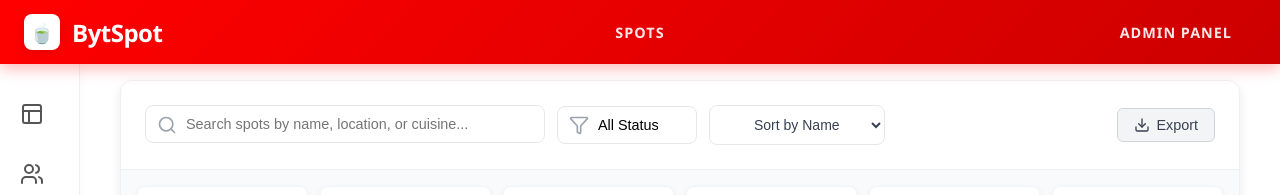
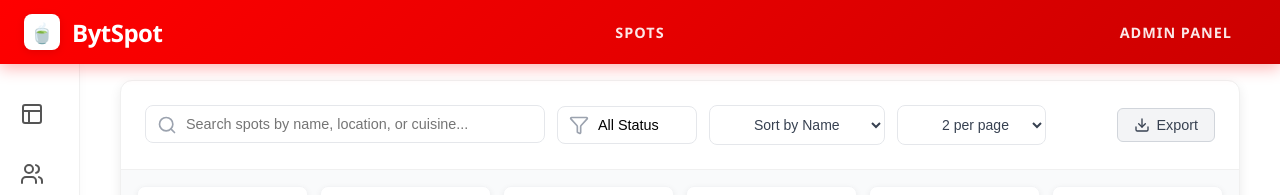
Before and after one commit to Sinxn-coder/chai-in, a React (Vite) app: page / in a window 1280 px wide. Both pictures are taken after a click on the item 39 px from the left and 234 px from the top of the page. Shown: the top 195 px of the page. Built offline with nearby package versions, Linux system fonts and the light colour scheme.

Commit message:
Add items per page selector dropdown - choose how many spots show per page

```diff
--- a/src/App.jsx
+++ b/src/App.jsx
@@ -116,7 +116,7 @@ export default function App() {
   const [selectedSpot, setSelectedSpot] = useState(null);
   const [sortBy, setSortBy] = useState('name');
   const [currentPage, setCurrentPage] = useState(1);
-  const itemsPerPage = 2; // Show 2 spots per page for demonstration
+  const [itemsPerPage, setItemsPerPage] = useState(2); // Default 2 items per page
 
   // Filter and search users
   const filteredUsers = useMemo(() => {
@@ -174,6 +174,11 @@ export default function App() {
     if (currentPage > 1) {
       setCurrentPage(currentPage - 1);
     }
+  };
+
+  const handleItemsPerPageChange = (newItemsPerPage) => {
+    setItemsPerPage(Number(newItemsPerPage));
+    setCurrentPage(1); // Reset to first page when changing items per page
   };
 
   // Calculate statistics
@@ -593,6 +598,19 @@ export default function App() {
                   <option value="reviews">Sort by Reviews</option>
                 </select>
               </div>
+              <div className="items-per-page-dropdown">
+                <select
+                  value={itemsPerPage}
+                  onChange={(e) => handleItemsPerPageChange(e.target.value)}
+                  className="items-per-page-select"
+                >
+                  <option value="2">2 per page</option>
+                  <option value="5">5 per page</option>
+                  <option value="10">10 per page</option>
+                  <option value="20">20 per page</option>
+                  <option value="50">50 per page</option>
+                </select>
+              </div>
             </div>
             <div className="spots-actions">
               <button className="btn btn-secondary">
--- a/src/index.css
+++ b/src/index.css
@@ -724,6 +724,30 @@ main {
 }
 
 .sort-select:focus {
+  border-color: #3B82F6;
+  box-shadow: 0 0 0 3px rgba(59, 130, 246, 0.1);
+  outline: none;
+}
+
+.items-per-page-dropdown {
+  position: relative;
+  display: flex;
+  align-items: center;
+}
+
+.items-per-page-select {
+  padding: 10px 12px 10px 40px;
+  border: 1px solid #e5e7eb;
+  border-radius: 8px;
+  background: white;
+  font-size: 0.875rem;
+  color: #374151;
+  cursor: pointer;
+  transition: all 0.2s ease;
+  min-width: 120px;
+}
+
+.items-per-page-select:focus {
   border-color: #3B82F6;
   box-shadow: 0 0 0 3px rgba(59, 130, 246, 0.1);
   outline: none;
```
